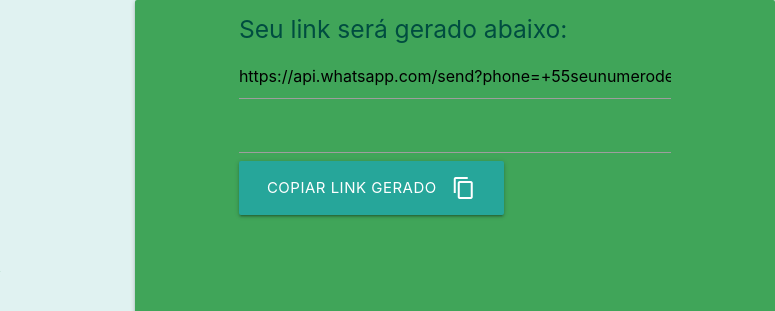
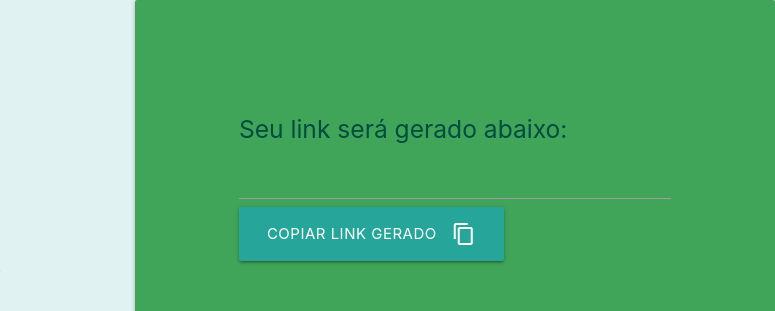
Before and after one commit to leandromac/WhatsappLinkGenerate, a plain HTML site: page index.html in a window 1280 px wide. Shown: the top 311 px of the page, 505-1280 px from the left. Drawn offline with Linux system fonts and the light colour scheme.

Commit message:
Refatoring code

```diff
--- a/index.html
+++ b/index.html
@@ -69,9 +69,10 @@
       </div>
       <div class="col s6 card-panel" style="background-color:#40a559;margin: 0px;height: 800px">
         <div class="container">
-          <div class="row">
+          <div class="row" style="margin-top: 100px">
             <div class="col s12">
-              <span data-js="result-url"></span>
+              <h5 style="color:#004d40">Seu link será gerado abaixo:</h5>
+              <span data-js="result-url-2"></span>
               <input type="text" data-js="result-url"></input>
               <button class="btn waves-effect waves-teal btn-large" onclick="buttonCopy()"><i class="material-icons right">content_copy</i>COPIAR LINK GERADO</button>
 
--- a/js/script.js
+++ b/js/script.js
@@ -1,5 +1,5 @@
 function buttonCopy() {
-  var copyText = document.getElementById("input-url-generate");
+  var copyText = document.querySelector('[data-js="result-url"]');
   copyText.select();
   copyText.setSelectionRange(0, 99999);
   document.execCommand("copy");
@@ -16,17 +16,16 @@ function buttonCopy() {
   var $form = $('[data-js="form-generator"]');
   var $result = $('[data-js="result-url"]');
   var $phone = $('[data-js="phone"]');
-  var $url = 'https://api.whatsapp.com/send?phone=+55seunumerodetelefone&text=suamensagem';
+  var $url = 'https://api.whatsapp.com/send?phone=+55';
+
+  function replacePhone() {
+    return $url+$phone.value.replace(/\D/g, '');
+  }
 
   $form.addEventListener('submit', function(e) {
     e.preventDefault();
-    $result.innerHTML = $phone.value.replace(/\D/g, '');
+    $result.value = replacePhone();
   }, false);
-
-  var $h5 = document.createElement('h5');
-  $h5.textContent = 'Seu link será gerado abaixo:';
-  $result.appendChild($h5);
-  $h5.style = "color: #004d40";
 
   // var $a = document.createElement('a');
   // var $linkText = document.createTextNode('Clique no botão para copiar o seu link!');
@@ -38,11 +37,4 @@ function buttonCopy() {
   // $a.className = "btn";
   // $result.appendChild($a);
 
-  var $input = document.createElement('input');
-  $input.textContent = 'Copiar o seu link';
-  $result.appendChild($input);
-  $input.value = $url;
-  $input.type = "text";
-  $input.id = "input-url-generate";
-
 })();
```
